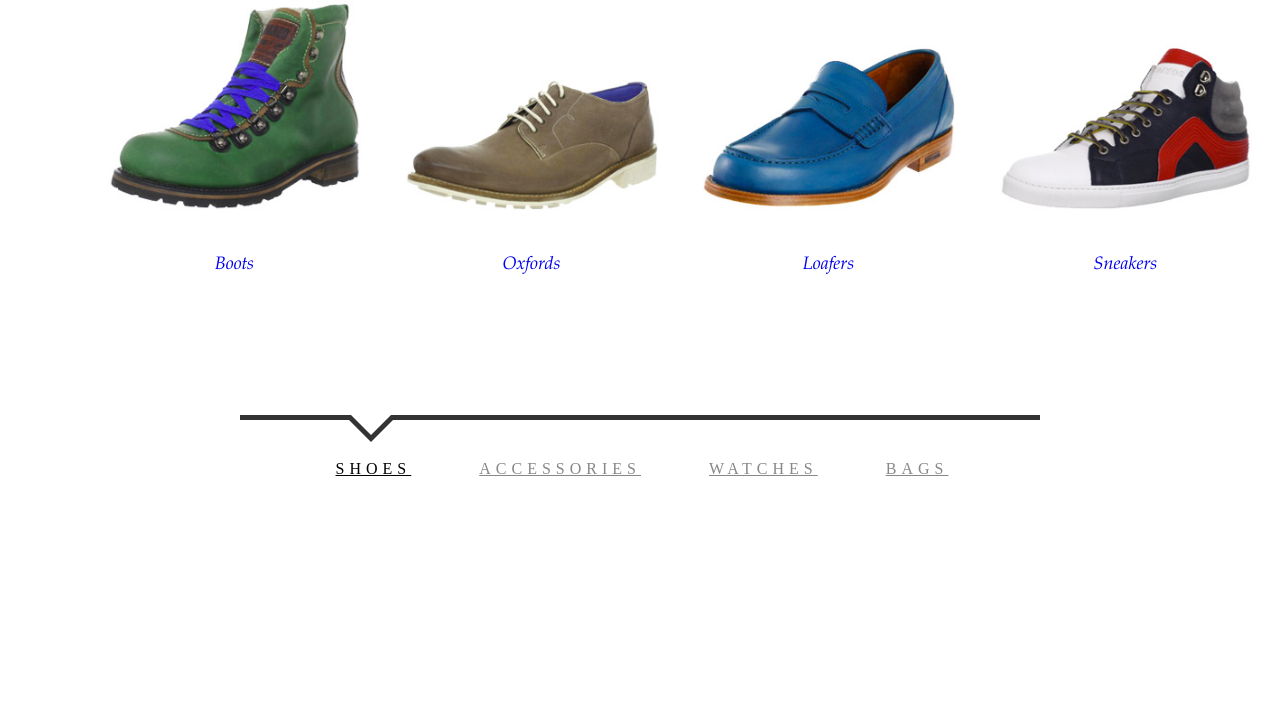
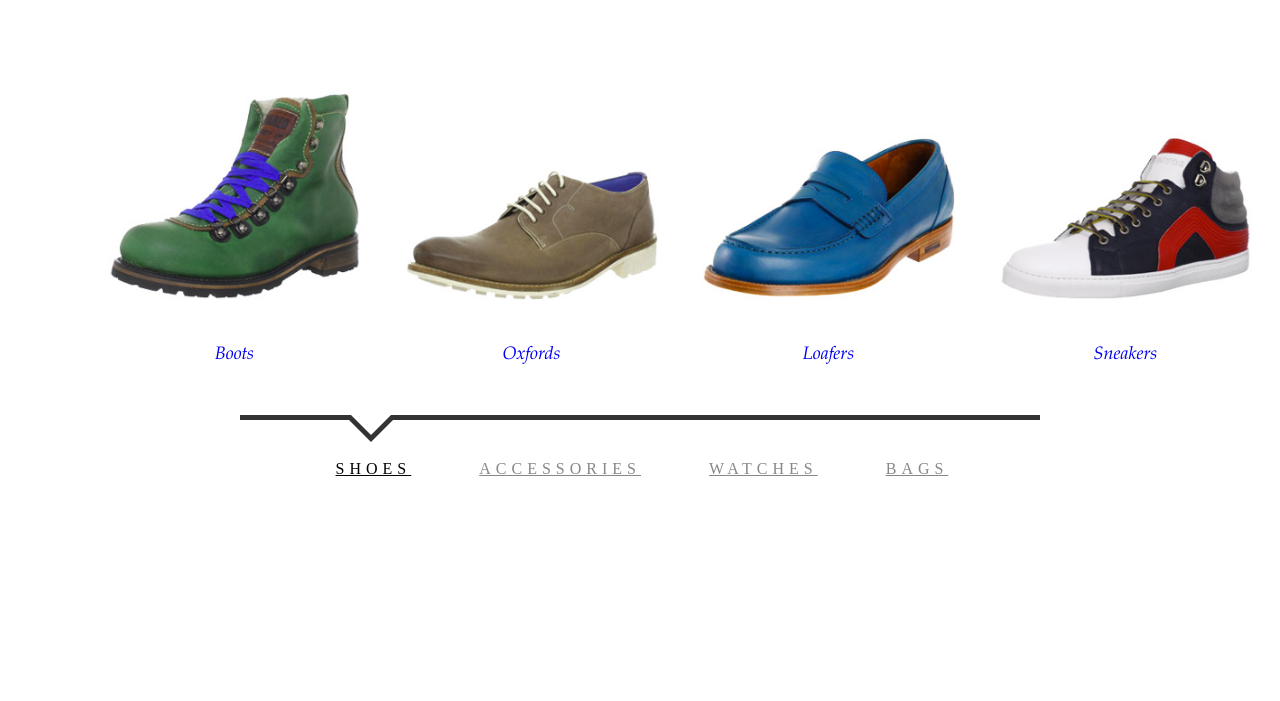
Before and after one commit to Rodriceorg/item-slider, a plain HTML site: page index.html in a window 1280 px wide. Shown: the part 99-800 px from the top of the page. Drawn offline with nearby package versions, Linux system fonts and the light colour scheme.

Commit message:
Update style1.css

```diff
--- a/css/style1.css
+++ b/css/style1.css
@@ -9,7 +9,7 @@
 	position: absolute;
 	width: 100%;
 	left: 0;
-	bottom: 140px;
+	bottom: 50px;
 	overflow: hidden;
 	text-align: center;
 	pointer-events: none;
```
